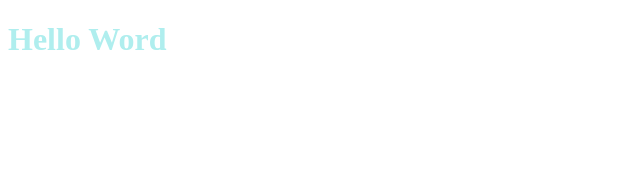
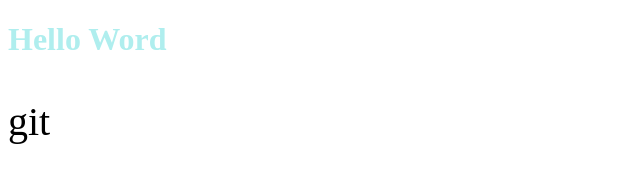
Before and after one commit to JUJUCW/git_demo, a plain HTML site: page index.html in a window 1280 px wide. Shown: the full height of the page, 0-640 px from the left. Drawn offline with Linux system fonts and the light colour scheme.

Commit message:
[8821756] DOCS/add p w/ font_size

```diff
--- a/index.html
+++ b/index.html
@@ -9,6 +9,6 @@
 </head>
 <body>
   <h1>Hello Word</h1>
-
+  <p>git</p>
 </body>
 </html>
--- a/style.css
+++ b/style.css
@@ -1,3 +1,6 @@
 h1 {
     color: paleturquoise;
 }
+p{
+  font-size: 40px;
+}
```
